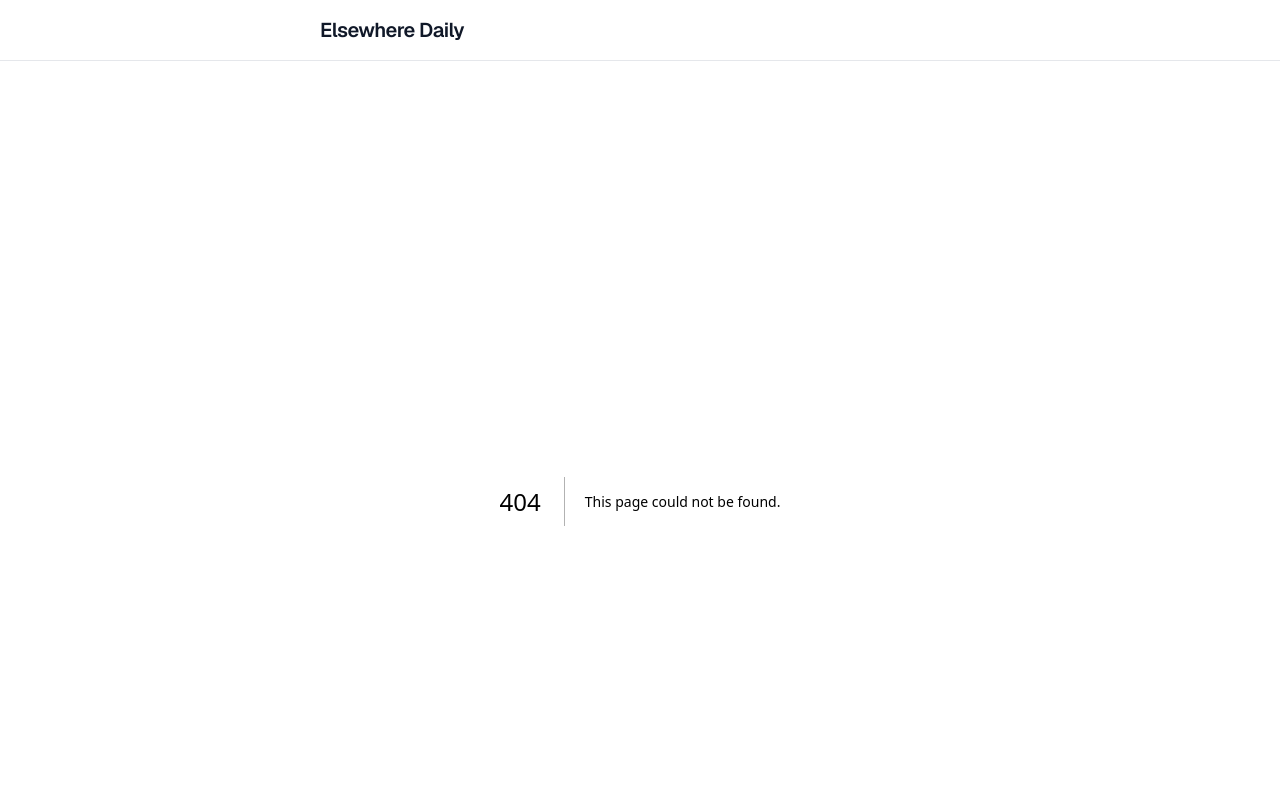
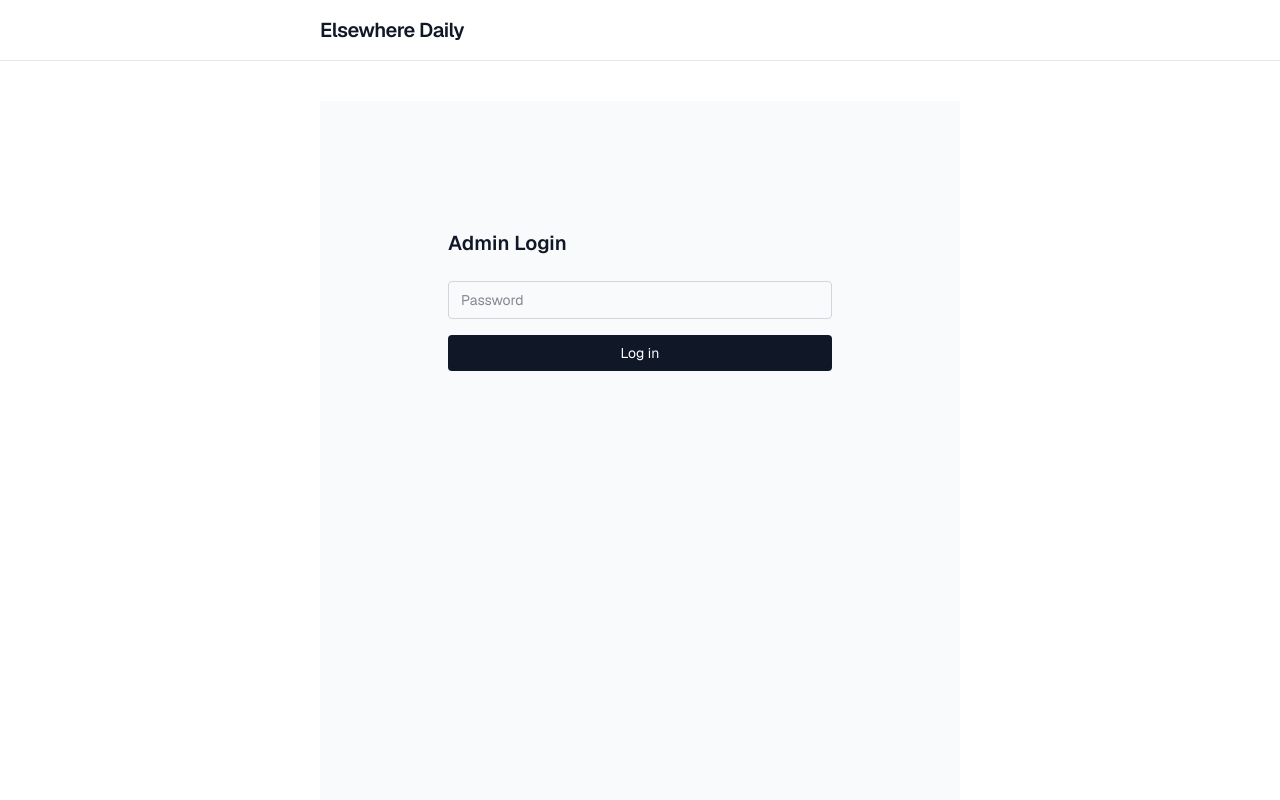
Before and after one commit to WunderBliss/elsewhere-daily, a Next.js app: page /admin/login in a window 1280 px wide. Before the commit this address had no page. Shown: the top 800 px of the page. Built offline with nearby package versions, Linux system fonts and the light colour scheme.

Commit message:
feat: add admin login page and JWT auth flow

```diff
--- /dev/null
+++ b/app/admin/layout.tsx
@@ -0,0 +1,7 @@
+export default function AdminLayout({ children }: { children: React.ReactNode }) {
+  return (
+    <div className="min-h-screen bg-gray-50">
+      <div className="max-w-4xl mx-auto px-4 py-8">{children}</div>
+    </div>
+  )
+}
--- /dev/null
+++ b/app/admin/login/page.tsx
@@ -0,0 +1,51 @@
+'use client'
+import { useState } from 'react'
+import { useRouter } from 'next/navigation'
+
+export default function LoginPage() {
+  const [password, setPassword] = useState('')
+  const [error, setError] = useState('')
+  const [loading, setLoading] = useState(false)
+  const router = useRouter()
+
+  async function handleSubmit(e: React.FormEvent) {
+    e.preventDefault()
+    setLoading(true)
+    setError('')
+    const res = await fetch('/api/admin/login', {
+      method: 'POST',
+      headers: { 'Content-Type': 'application/json' },
+      body: JSON.stringify({ password }),
+    })
+    setLoading(false)
+    if (res.ok) {
+      router.push('/admin')
+    } else {
+      setError('Invalid password')
+    }
+  }
+
+  return (
+    <div className="max-w-sm mx-auto mt-24">
+      <h1 className="text-xl font-semibold mb-6">Admin Login</h1>
+      <form onSubmit={handleSubmit} className="space-y-4">
+        <input
+          type="password"
+          value={password}
+          onChange={(e) => setPassword(e.target.value)}
+          placeholder="Password"
+          className="w-full border border-gray-300 rounded px-3 py-2 text-sm"
+          required
+        />
+        {error && <p className="text-red-500 text-sm">{error}</p>}
+        <button
+          type="submit"
+          disabled={loading}
+          className="w-full bg-gray-900 text-white rounded px-4 py-2 text-sm hover:bg-gray-700 disabled:opacity-50"
+        >
+          {loading ? 'Logging in…' : 'Log in'}
+        </button>
+      </form>
+    </div>
+  )
+}
--- /dev/null
+++ b/app/api/admin/login/route.ts
@@ -0,0 +1,21 @@
+import { cookies } from 'next/headers'
+import { createSessionToken, COOKIE_NAME } from '@/lib/auth'
+
+export async function POST(req: Request) {
+  const body = await req.json().catch(() => null)
+  if (!body?.password || body.password !== process.env.ADMIN_PASSWORD) {
+    return Response.json({ error: 'Invalid password' }, { status: 401 })
+  }
+
+  const token = await createSessionToken()
+  const cookieStore = await cookies()
+  cookieStore.set(COOKIE_NAME, token, {
+    httpOnly: true,
+    secure: process.env.NODE_ENV === 'production',
+    sameSite: 'lax',
+    maxAge: 60 * 60 * 24 * 7,
+    path: '/',
+  })
+
+  return Response.json({ ok: true })
+}
```
